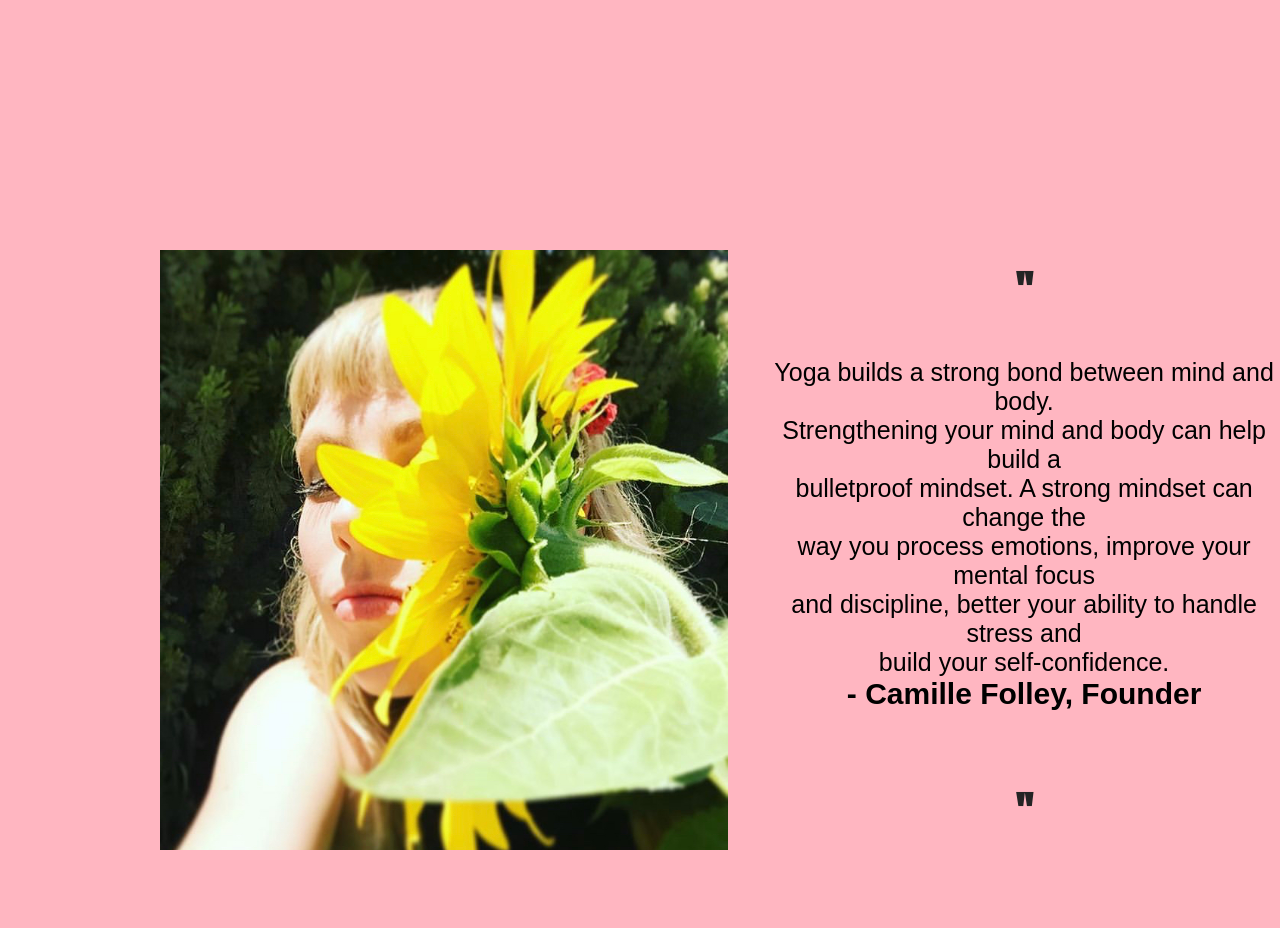
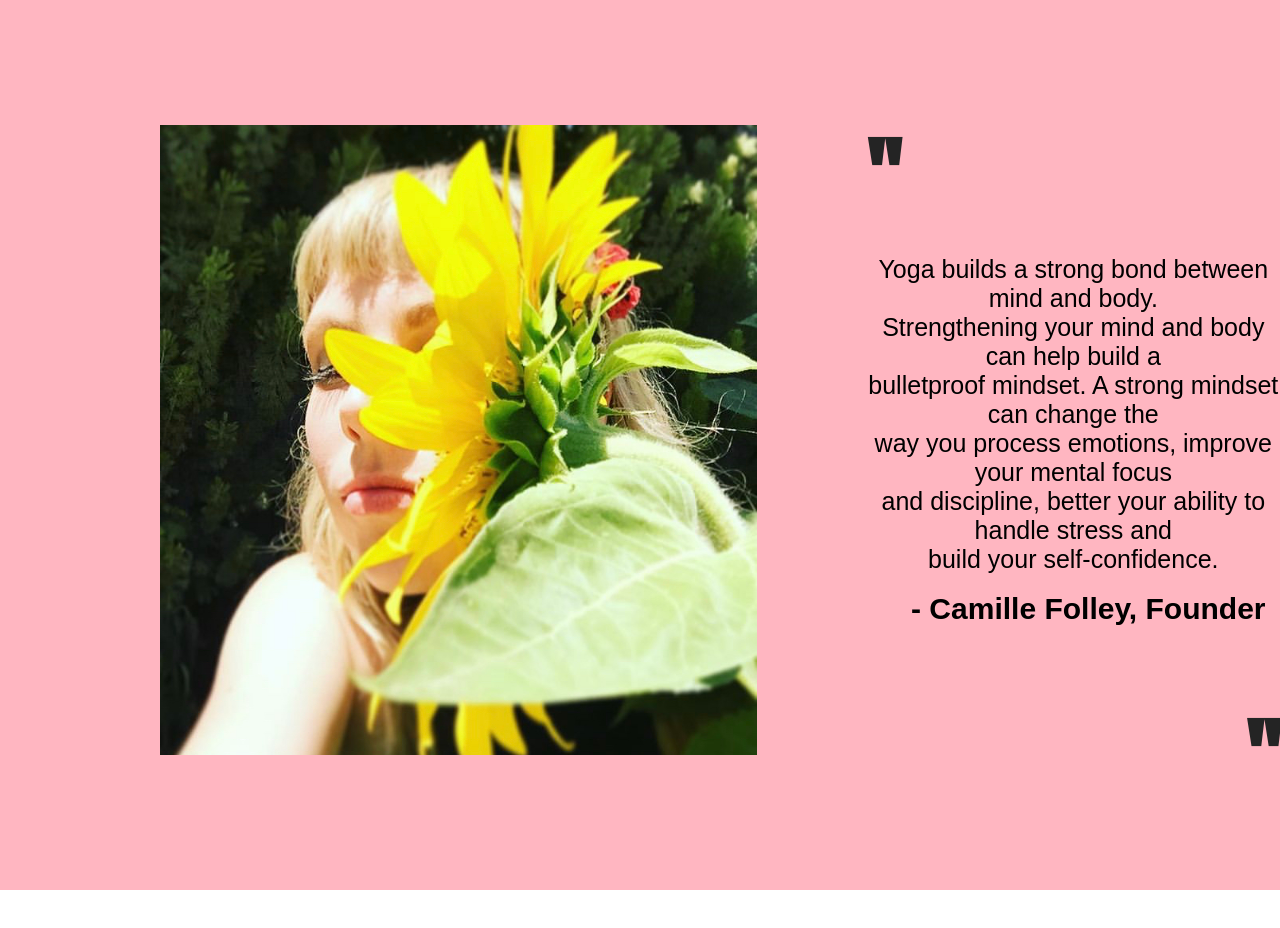
Before and after one commit to Pluriverse/Camille_Yoga, a plain HTML site: page Index.html in a window 1280 px wide. Shown: the part 1860-2788 px from the top of the page. After the commit the page ends 2750 px from the top, so only its background shows below. Drawn offline with Linux system fonts and the light colour scheme.

Commit message:
gixed up quotation box

```diff
--- a/Index.html
+++ b/Index.html
@@ -29,15 +29,17 @@
     </div>
     <div class="intro">
         <h2>WONDER YOGA + BARRE IS AN EXPERIENCE.<br>BREATHE, SWEAT, MOVE, LAUGH,<br>BE CHALLENGED & DISCOVER THE BEST OF<br>YOURSELF</h2>
+        <br><br><br>
         <a href="#CLASSES" class="button1">CLASS TIMETABLE</a>
     </div>
     <div class="FOUNDER">
         <img src="images/camillephoto.jpg" class="camillephoto"></img>
         <div class="camilletext">
-            <h2 class="quote">"</h2><br>
+            <h2 class="quotation1">"</h2>
             <p class="quote1-1">Yoga builds a strong bond between mind and body.<br>Strengthening your mind and body can help build a<br> bulletproof mindset. A strong mindset can change the<br> way you process emotions, improve your mental focus<br> and discipline, better your ability to handle stress and<br> build your self-confidence.</p>
+            <br>
             <p class="quote1-2"><b>-  Camille Folley, Founder</b></p>
-            <h2>"</h2>
+            <h2 class="quotation2">"</h2>
         </div>
     </div>
 </body>
--- a/Styles.css
+++ b/Styles.css
@@ -234,17 +234,20 @@ header {
 
 .FOUNDER {
     background-color: lightpink;
-    display:inline-block;
+    display: flex;
     width: 100%;
-    height: 1000px;
-    padding-top: 200px;
+    height: 900px;
+    align-items: center;
 }
 
 .camillephoto {
     margin:60px 40px 60px 160px;
-    max-height: 600px;
+    height: 70%;
     width: auto;
     float: left;
+}
+.camilletext {
+    margin-left: 70px;
 }
 
 .quote1-1 {
@@ -257,6 +260,16 @@ header {
     padding-left: 30px;
     font-size: 30px;
 
+}
+
+.quotation1 {
+    text-align: left;
+    font-size: 80px;
+}
+
+.quotation2 {
+    text-align: right;
+    font-size: 80px;
 }
 
 
@@ -376,14 +389,14 @@ header {
 }
 
 iframe {
-    width: 33.3%;
+    width: 100%;
     height: 100%;
     aspect-ratio: 1/1;
 }
 
 
 .Contact-info {
-    width: 33.3%;
+    width: 100%;
     display: flex;
     height: 100%;
     aspect-ratio: 1/1;
@@ -412,7 +425,7 @@ iframe {
 
 .Socials {
     background-color: #EFADAD;
-    width: 33.3%;
+    width: 100%;
     height: 100%;
     aspect-ratio: 1/1;
     display:flex;
```
